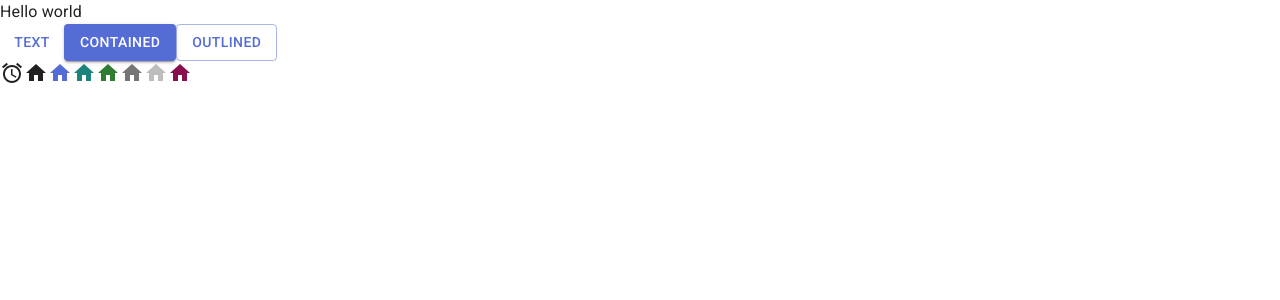
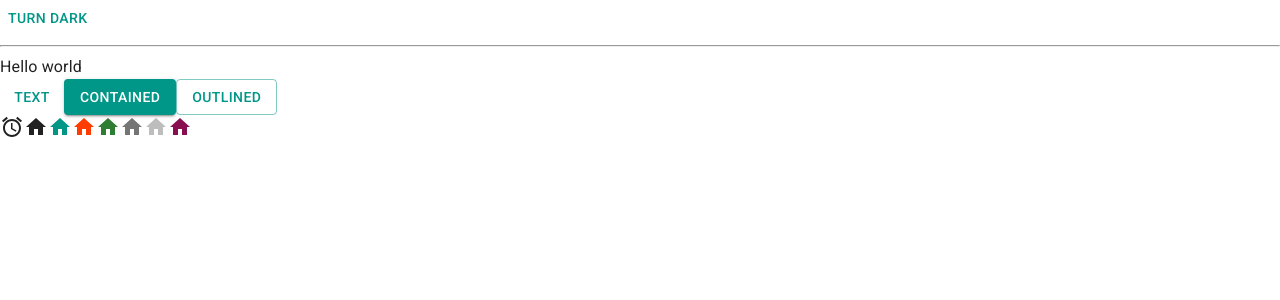
Before and after one commit to hoa-pham82/trello, a React (Vite) app: page / in a window 1280 px wide. Shown: the top 300 px of the page. Built offline with nearby package versions, Linux system fonts and the light colour scheme.

Commit message:
implement light/dark mode with extendtheme

```diff
--- a/src/App.jsx
+++ b/src/App.jsx
@@ -2,10 +2,26 @@
 import AccessAlarmIcon from '@mui/icons-material/AccessAlarm'
 import HomeIcon from '@mui/icons-material/Home'
 import { pink } from '@mui/material/colors'
+import { useColorScheme } from '@mui/material/styles'
+
+function ModeToggle() {
+  const { mode, setMode } = useColorScheme()
+  return (
+    <Button
+      onClick={() => {
+        setMode(mode === 'light' ? 'dark' : 'light')
+      }}
+    >
+      {mode === 'light' ? 'Turn dark' : 'Turn light'}
+    </Button>
+  )
+}
 
 function App() {
   return (
     <>
+      <ModeToggle></ModeToggle>
+      <hr></hr>
       <div>Hello world</div>
       <Button variant="text">Text</Button>
       <Button variant="contained">Contained</Button>
--- a/src/main.jsx
+++ b/src/main.jsx
@@ -2,14 +2,14 @@
 import ReactDOM from 'react-dom/client'
 import App from './App.jsx'
 import CssBaseline from '@mui/material/CssBaseline'
-import { ThemeProvider } from '@mui/material/styles'
 import theme from './theme'
+import { Experimental_CssVarsProvider as CssVarsProvider } from '@mui/material/styles'
 
 ReactDOM.createRoot(document.getElementById('root')).render(
   <React.StrictMode>
-    <ThemeProvider theme={theme}>
+    <CssVarsProvider theme={theme}>
       <CssBaseline></CssBaseline>
       <App />
-    </ThemeProvider>
+    </CssVarsProvider>
   </React.StrictMode>
 )
--- a/src/theme.js
+++ b/src/theme.js
@@ -1,20 +1,23 @@
-import { createTheme } from '@mui/material/styles'
-import { red } from '@mui/material/colors'
+import { cyan, deepOrange, orange, teal } from '@mui/material/colors'
+import { experimental_extendTheme as extendTheme } from '@mui/material/styles'
 
 // Create a theme instance.
-const theme = createTheme({
-  palette: {
-    primary: {
-      main: '#556cd6'
+const theme = extendTheme({
+  colorSchemes: {
+    light: {
+      palette: {
+        primary: teal,
+        secondary: deepOrange
+      }
     },
-    secondary: {
-      main: '#19857b'
-    },
-    error: {
-      main: red.A400
-    },
-    mode: 'light'
+    dark: {
+      palette: {
+        primary: cyan,
+        secondary: orange
+      }
+    }
   }
+  // ...other properties
 })
 
 export default theme
```
